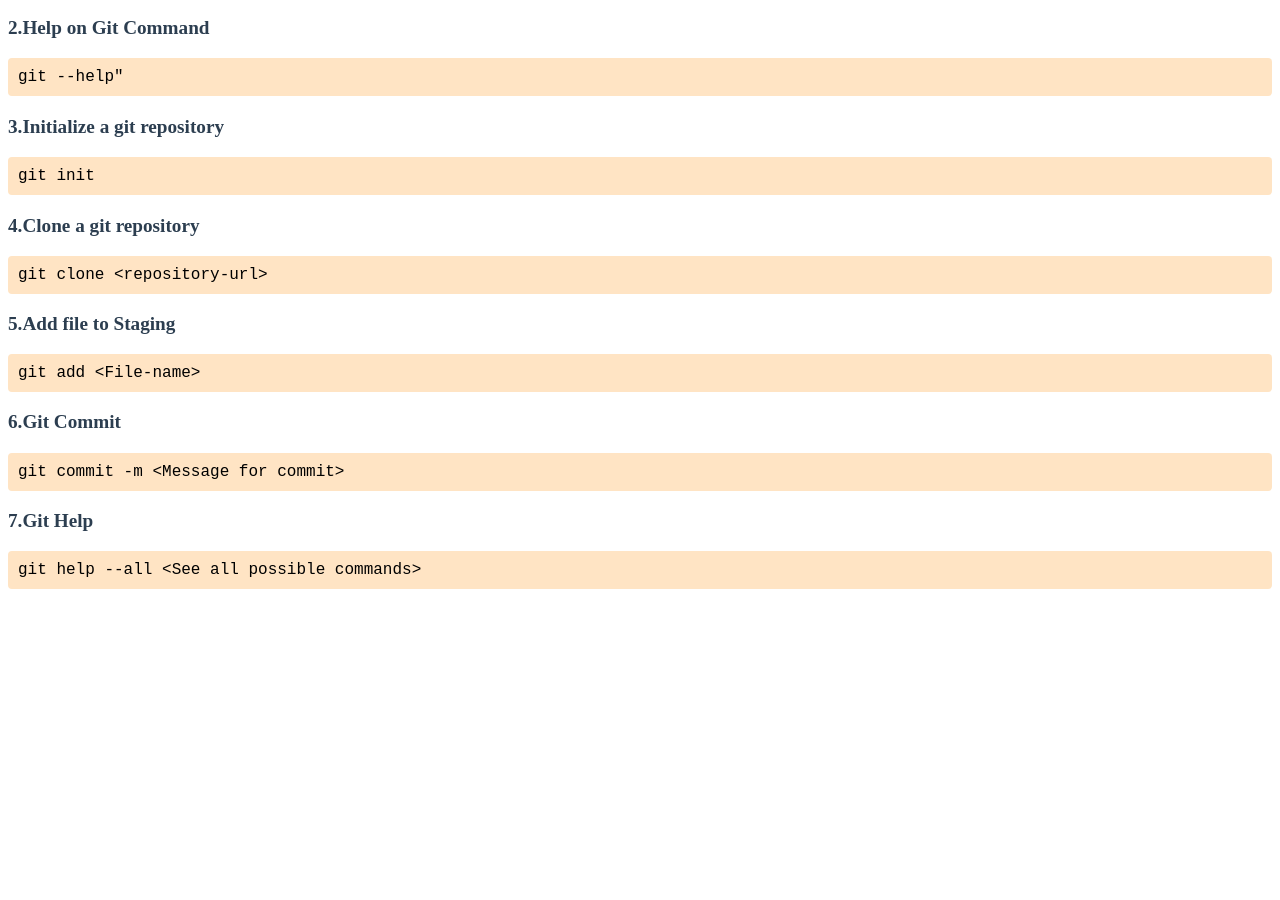
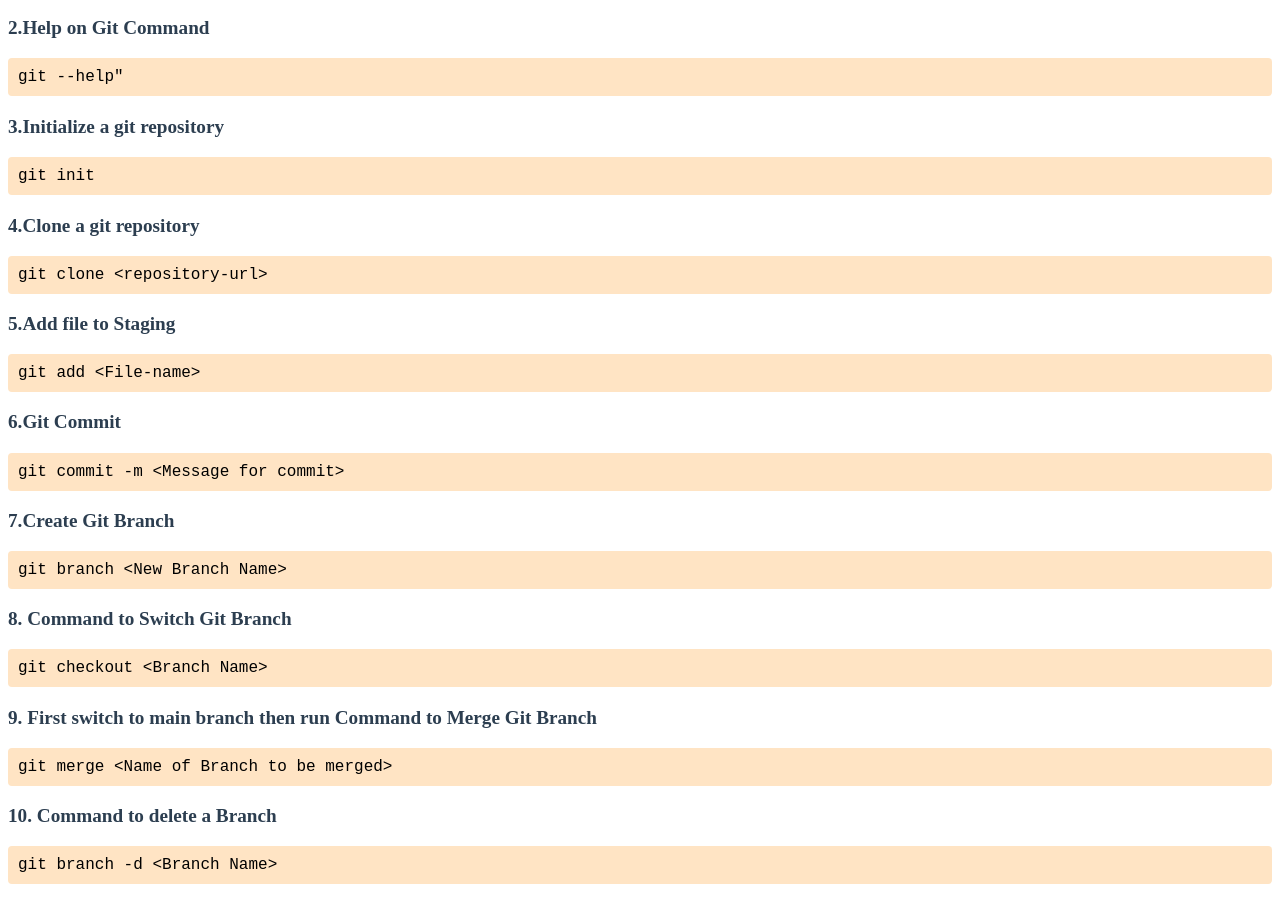
Before and after one commit to jomvarghese/github-upload, a plain HTML site: page Basic.html in a window 1280 px wide. Shown: the part 346-1246 px from the top of the page. Before the commit the page ends 951 px from the top, so only its background shows below. Drawn offline with Linux system fonts and the light colour scheme.

Commit message:
Update Basic.html

```diff
--- a/Basic.html
+++ b/Basic.html
@@ -42,6 +42,7 @@
             <p class="command-title">2.Help on Git Command</p>
             <p class="command-code">git --help" </p>
         </div>
+        <div>
             <p class="command-title">3.Initialize a git repository</p>
             <p class="command-code">git init</p>
             <p class="command-title">4.Clone a git repository</p>
@@ -50,10 +51,14 @@
             <p class="command-code">git add &lt;File-name&gt;</p>
             <p class="command-title">6.Git Commit</p>
             <p class="command-code">git commit -m &lt;Message for commit&gt;</p>
-            <p class="command-title">7.Git Help</p>
-            <p class="command-code">git help --all &lt;See all possible commands&gt;</p>
-            <div>
-
+            <p class="command-title">7.Create Git Branch</p>
+            <p class="command-code">git branch &lt;New Branch Name&gt;</p>
+            <p class="command-title">8. Command to Switch Git Branch</p>
+            <p class="command-code">git checkout &lt;Branch Name&gt;</p>
+            <p class="command-title">9. First switch to main branch then run Command to Merge Git Branch</p>
+            <p class="command-code">git merge &lt;Name of Branch to be merged&gt;</p>
+            <p class="command-title">10. Command to delete a Branch</p>
+            <p class="command-code">git branch -d &lt;Branch Name&gt;</p>
             </div>
     </body>
 </html>
```
